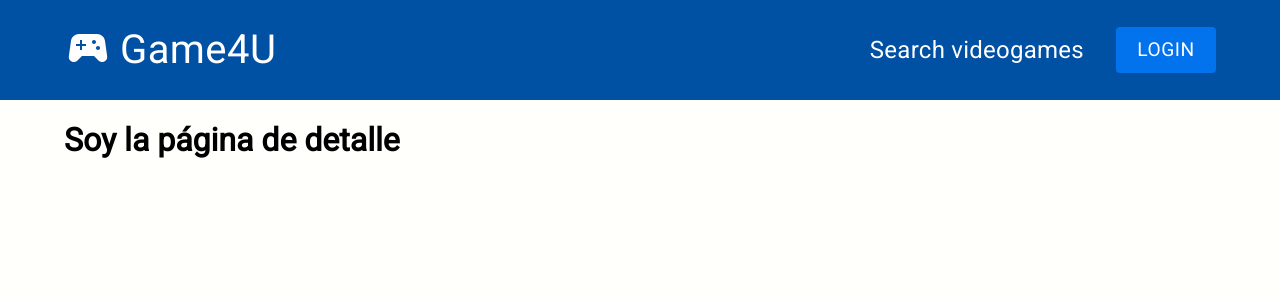
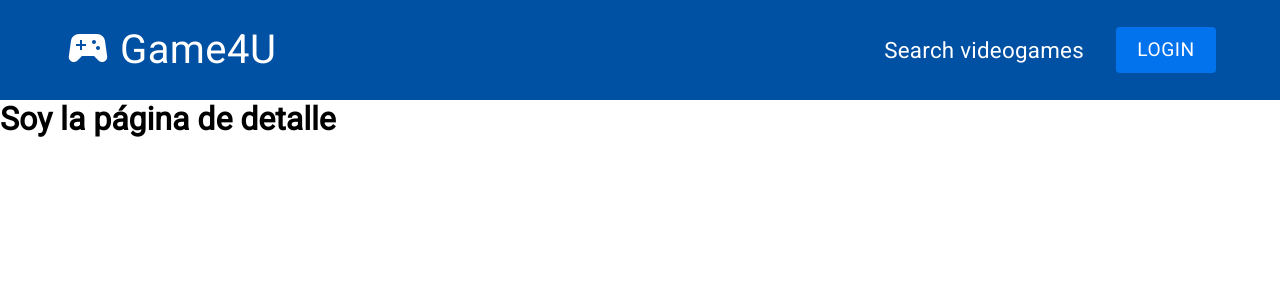
Before and after one commit to oriolraventosc/next-videogame-search, a Next.js app: page /videogame in a window 1280 px wide. Shown: the top 300 px of the page. Built offline with nearby package versions, Linux system fonts and the light colour scheme.

Commit message:
Fix background error

```diff
--- /dev/null
+++ b/src/app/videogame/VideogamePageStyled.tsx
@@ -0,0 +1,16 @@
+"use client";
+import { styled } from "@mui/material";
+
+const VideogamePageStyled = styled("div")`
+  background-color: #fff;
+  height: calc(100vh - 90px);
+  position: relative;
+  width: 100vw;
+  left: -2rem;
+  @media (min-width: 1024px) {
+    height: calc(100vh - 100px);
+    left: -4rem;
+  }
+`;
+
+export default VideogamePageStyled;
--- a/src/app/videogame/page.tsx
+++ b/src/app/videogame/page.tsx
@@ -1,11 +1,11 @@
+import VideogamePageStyled from "./VideogamePageStyled";
+
 const VideogamePage = () => {
   return (
     <>
-      <main>
-        <div>
-          <h1>Soy la página de detalle</h1>
-        </div>
-      </main>
+      <VideogamePageStyled>
+        <h1 style={{ margin: 0 }}>Soy la página de detalle</h1>
+      </VideogamePageStyled>
     </>
   );
 };
--- a/src/components/Header/Header.tsx
+++ b/src/components/Header/Header.tsx
@@ -45,7 +45,7 @@ const Header = () => {
               <Typography
                 variant="body2"
                 sx={{
-                  fontSize: "1.5rem",
+                  fontSize: "1.4rem",
                   fontWeight: "regular",
                   display: "inline",
                   color: "#fff",
--- a/src/components/Header/HeaderStyled.tsx
+++ b/src/components/Header/HeaderStyled.tsx
@@ -66,6 +66,7 @@ const HeaderStyled = styled("header")`
       position: fixed;
       height: calc(100vh - 90px);
       width: 100%;
+      z-index: 8;
       gap: 4rem;
       background-color: ${colors.main};
       transform: translateX(100%);
@@ -80,6 +81,7 @@ const HeaderStyled = styled("header")`
         display: flex;
         gap: 4rem;
         width: 100%;
+        z-index: 8;
         position: fixed;
         height: calc(100vh - 90px);
         background-color: ${colors.main};
--- a/src/styles/globalStyles.ts
+++ b/src/styles/globalStyles.ts
@@ -8,7 +8,7 @@ const GlobalStyles = createGlobalStyle`
 html {
   -ms-overflow-style: none;
   scrollbar-width: none;
-  background-color: #FFFFFC;
+  background-color: #0050A4;
   font-family: "Roboto";
 }
 ::-webkit-scrollbar {
```
Also changed, not shown: src/app/HomePageStyled.tsx (added, +16 -0 lines), src/app/page.tsx (+3 -7 lines).
